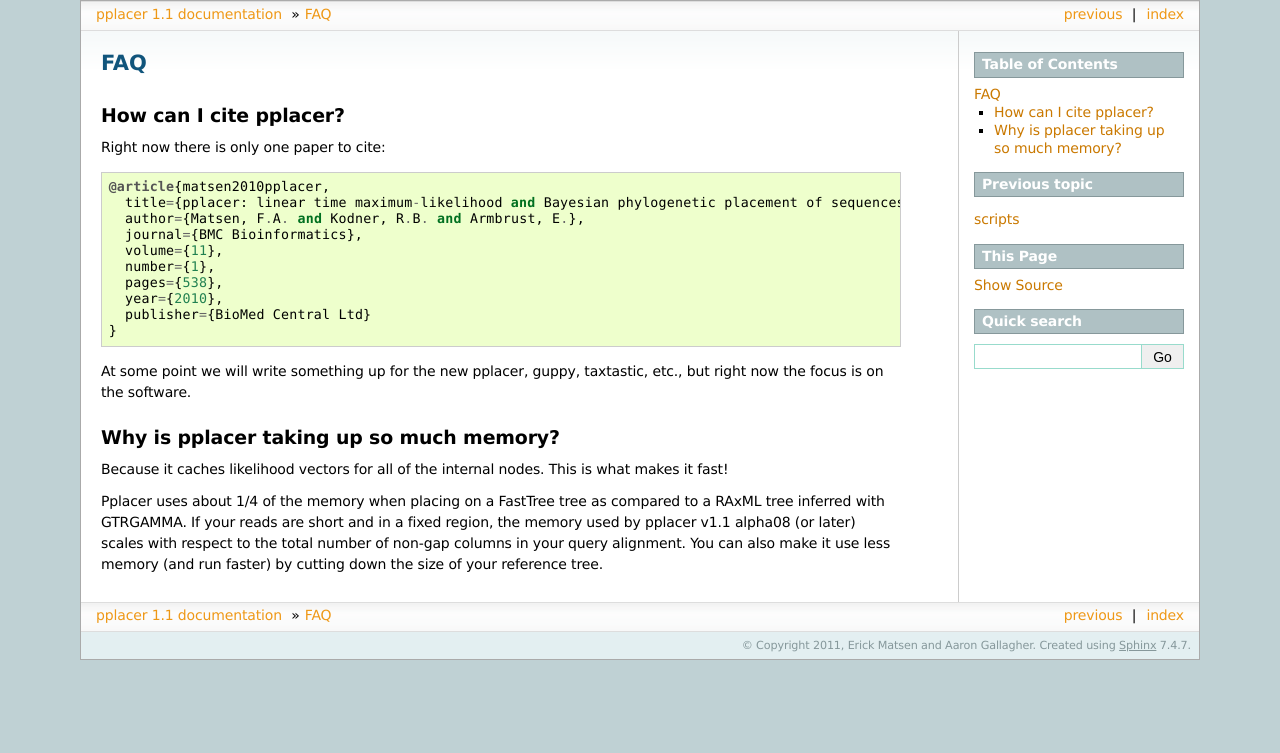
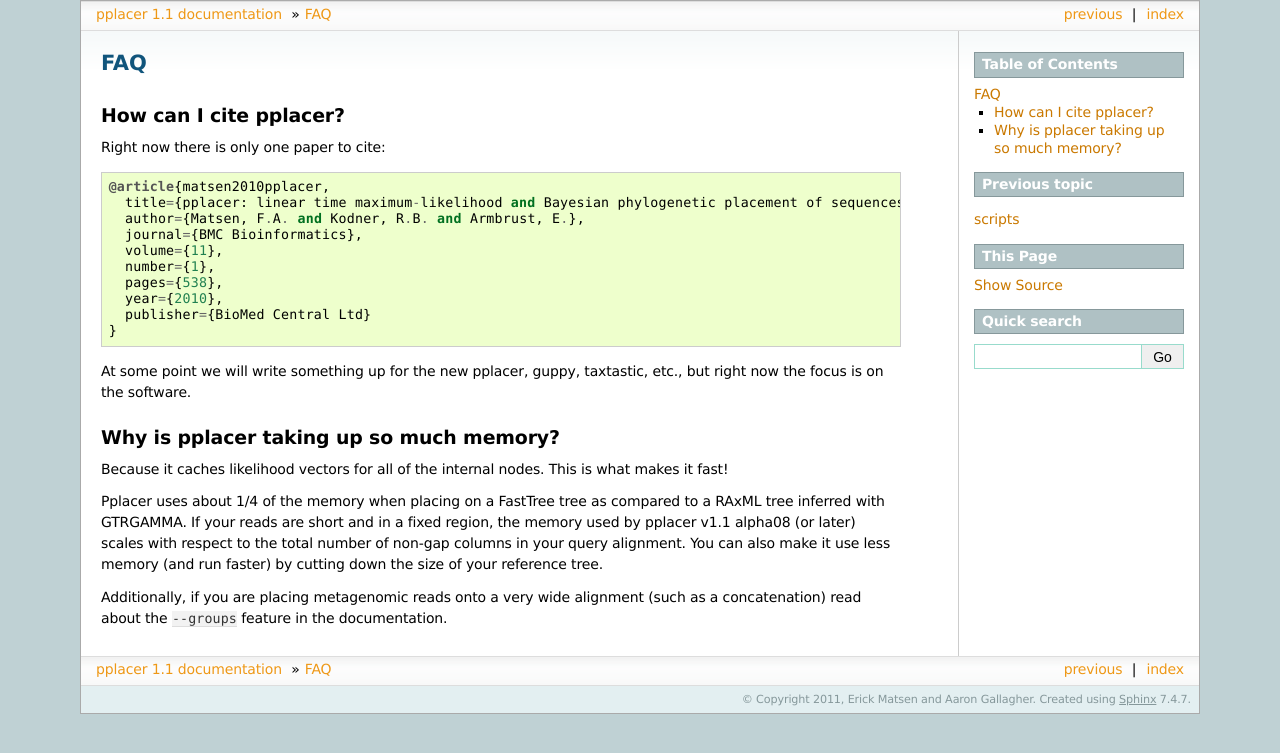
Before and after one commit to matsen/pplacer, a Sphinx documentation site: the page built from docs/faq.rst, in a window 1280 px wide. Shown: the top 753 px of the page. Built offline with Sphinx 7.4.7, drawn with Linux system fonts in a browser that asks for light colours; formulas are drawn with MathJax 3; pages that are not in the unit, such as notebooks, are missing from menus.

Commit message:
Docs for --groups

```diff
--- a/docs/faq.rst
+++ b/docs/faq.rst
@@ -29,3 +29,5 @@
 Pplacer uses about 1/4 of the memory when placing on a FastTree tree as compared to a RAxML tree inferred with GTRGAMMA.
 If your reads are short and in a fixed region, the memory used by pplacer v1.1 alpha08 (or later) scales with respect to the total number of non-gap columns in your query alignment.
 You can also make it use less memory (and run faster) by cutting down the size of your reference tree.
+
+Additionally, if you are placing metagenomic reads onto a very wide alignment (such as a concatenation) read about the ``--groups`` feature in the documentation.
```
Also changed, not shown: docs/details/pplacer.rst (+10 -2 lines).
